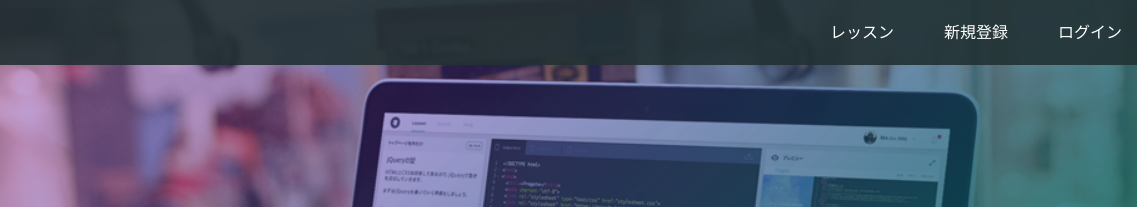
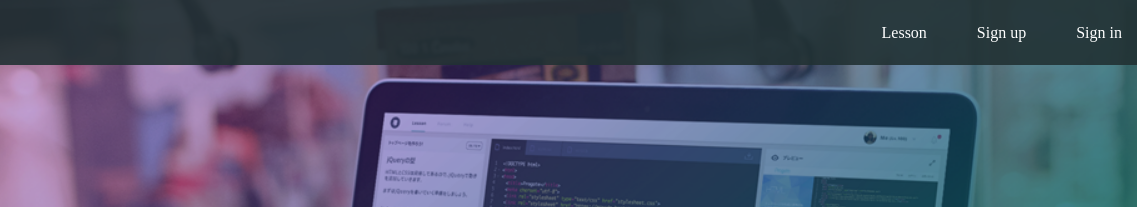
Before and after one commit to imasa5472/imasa5472.github.io, a plain HTML site: page index.html in a window 1280 px wide. Shown: the top 207 px of the page, 143-1280 px from the left. Drawn offline with Linux system fonts and the light colour scheme.

Commit message:
Update index.html

```diff
--- a/index.html
+++ b/index.html
@@ -15,9 +15,9 @@
       </div>
       <span class="fa fa-bars menu-icon"></span>
       <div class="header-right">
-        <a href="#">レッスン</a>
-        <a href="#">新規登録</a>
-        <a href="#" class="login">ログイン</a>
+        <a href="#">Lesson</a>
+        <a href="#">Sign up</a>
+        <a href="#" class="login">Sign in</a>
       </div>
     </div>
   </header>
```
